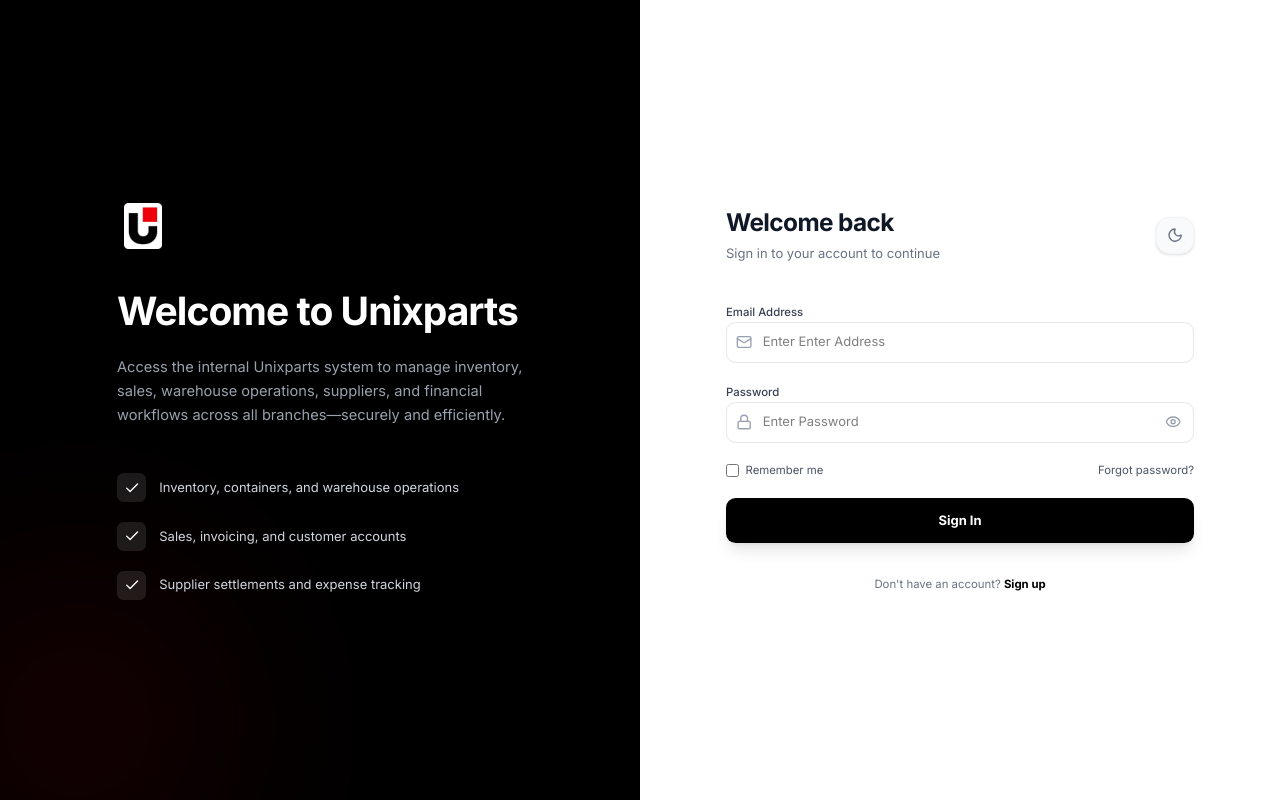
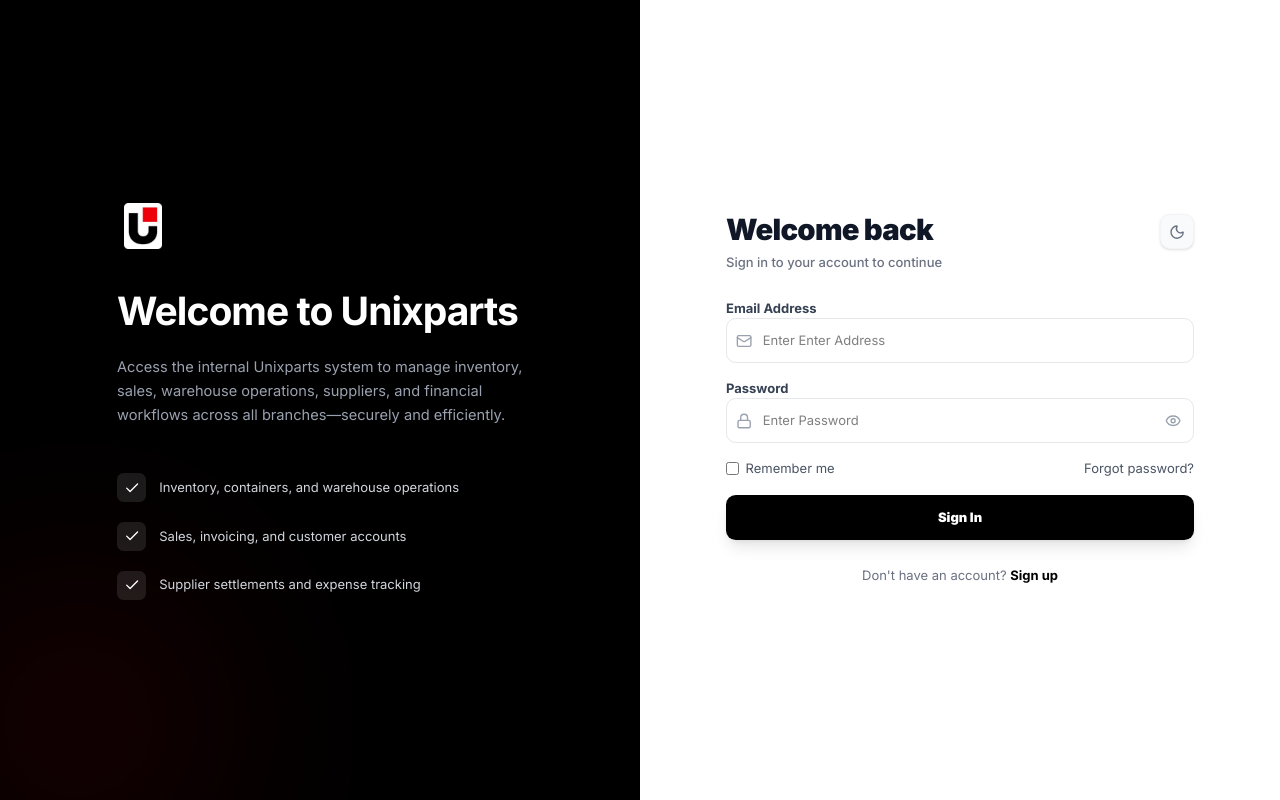
Before and after one commit to RAVI08RR/unixpartwebfrontend, a Next.js app: page / in a window 1280 px wide. Built offline with nearby package versions, Linux system fonts and the light colour scheme.

Commit message:
Improve login page layout: increase form width and font sizes

```diff
--- a/app/page.js
+++ b/app/page.js
@@ -56,37 +56,37 @@
       </div>
 
       {/* Right Panel - Login Form */}
-      <div className="w-full md:w-1/2 bg-white dark:bg-zinc-950 p-8 md:p-16 flex flex-col justify-center relative transition-colors duration-300">
-        <div className="max-w-xl w-full mx-auto space-y-10 ">
-          <div className="flex justify-between items-center mb-12">
+      <div className="w-full md:w-1/2 bg-white dark:bg-zinc-950 p-8 md:p-16 flex items-center justify-center relative transition-colors duration-300">
+        <div className="max-w-xl w-full mx-auto space-y-8">
+          <div className="flex justify-between items-start">
             <div className="space-y-2">
-              <h2 className="text-3xl font-bold tracking-tight text-gray-900 dark:text-white">Welcome back</h2>
-              <p className="text-gray-500 dark:text-gray-400">Sign in to your account to continue</p>
+              <h2 className="text-4xl font-black tracking-tight text-gray-900 dark:text-white">Welcome back</h2>
+              <p className="text-base text-gray-500 dark:text-gray-400 font-medium">Sign in to your account to continue</p>
             </div>
-            <ThemeToggle className="p-3 rounded-2xl! bg-gray-50 dark:bg-zinc-900 border border-gray-100 dark:border-zinc-800 shadow-sm" />
+            <ThemeToggle className="p-2.5 rounded-xl bg-gray-50 dark:bg-zinc-900 border border-gray-100 dark:border-zinc-800 shadow-sm" />
           </div>
 
-          <form className="space-y-6" onSubmit={(e) => { e.preventDefault(); window.location.href='/dashboard'; }}>
+          <form className="space-y-5" onSubmit={(e) => { e.preventDefault(); window.location.href='/dashboard'; }}>
             <div className="space-y-2">
-              <label className="text-sm font-medium text-gray-700 dark:text-gray-300">Email Address</label>
+              <label className="text-base font-bold text-gray-700 dark:text-gray-300">Email Address</label>
               <div className="relative group">
                 <Mail className="absolute left-3 top-1/2 -translate-y-1/2 w-5 h-5 text-gray-400 group-focus-within:text-red-500 transition-colors" />
                 <input
                   type="email"
                   placeholder="Enter Enter Address"
-                  className="w-full pl-11 pr-4 py-3 bg-white dark:bg-zinc-900 border border-gray-200 dark:border-zinc-800 rounded-xl focus:outline-none focus:ring-2 focus:ring-red-500/20 focus:border-red-500 transition-all dark:text-white"
+                  className="w-full pl-11 pr-4 py-3.5 bg-white dark:bg-zinc-900 border border-gray-200 dark:border-zinc-800 rounded-xl focus:outline-none focus:ring-2 focus:ring-red-500/20 focus:border-red-500 transition-all dark:text-white text-base"
                 />
               </div>
             </div>
 
             <div className="space-y-2">
-              <label className="text-sm font-medium text-gray-700 dark:text-gray-300">Password</label>
+              <label className="text-base font-bold text-gray-700 dark:text-gray-300">Password</label>
               <div className="relative group">
                 <Lock className="absolute left-3 top-1/2 -translate-y-1/2 w-5 h-5 text-gray-400 group-focus-within:text-red-500 transition-colors" />
                 <input
                   type={showPassword ? "text" : "password"}
                   placeholder="Enter Password"
-                  className="w-full pl-11 pr-12 py-3 bg-white dark:bg-zinc-900 border border-gray-200 dark:border-zinc-800 rounded-xl focus:outline-none focus:ring-2 focus:ring-red-500/20 focus:border-red-500 transition-all dark:text-white"
+                  className="w-full pl-11 pr-12 py-3.5 bg-white dark:bg-zinc-900 border border-gray-200 dark:border-zinc-800 rounded-xl focus:outline-none focus:ring-2 focus:ring-red-500/20 focus:border-red-500 transition-all dark:text-white text-base"
                 />
                 <button
                   type="button"
@@ -101,20 +101,20 @@
             <div className="flex items-center justify-between">
               <label className="flex items-center gap-2 cursor-pointer">
                 <input type="checkbox" className="w-4 h-4 rounded border-gray-300 text-red-600 focus:ring-red-500" />
-                <span className="text-sm text-gray-600 dark:text-gray-400">Remember me</span>
+                <span className="text-base text-gray-600 dark:text-gray-400">Remember me</span>
               </label>
-              <a href="#" className="text-sm text-gray-600 dark:text-gray-400 hover:text-red-600 dark:hover:text-red-500 transition-colors">Forgot password?</a>
+              <a href="#" className="text-base text-gray-600 dark:text-gray-400 hover:text-red-600 dark:hover:text-red-500 transition-colors">Forgot password?</a>
             </div>
 
             <button
               type="submit"
-              className="w-full bg-black dark:bg-white dark:text-black text-white font-bold py-4 rounded-xl shadow-lg shadow-black/10 hover:shadow-black/20 hover:scale-[1.02] active:scale-[0.98] transition-all"
+              className="w-full bg-black dark:bg-white dark:text-black text-white font-black py-4 rounded-xl shadow-lg shadow-black/10 hover:shadow-black/20 hover:scale-[1.02] active:scale-[0.98] transition-all text-base"
             >
               Sign In
             </button>
           </form>
 
-          <p className="text-center text-sm text-gray-500 dark:text-gray-400">
+          <p className="text-center text-base text-gray-500 dark:text-gray-400">
             Don't have an account? <a href="#" className="text-black dark:text-white font-bold hover:underline">Sign up</a>
           </p>
         </div>
```
